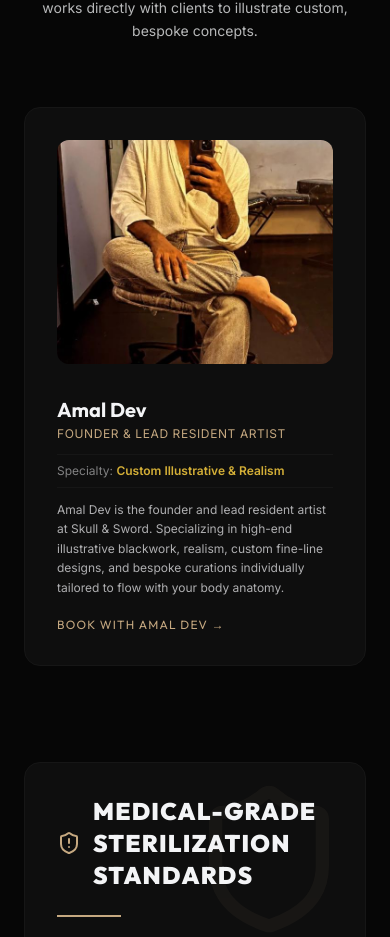
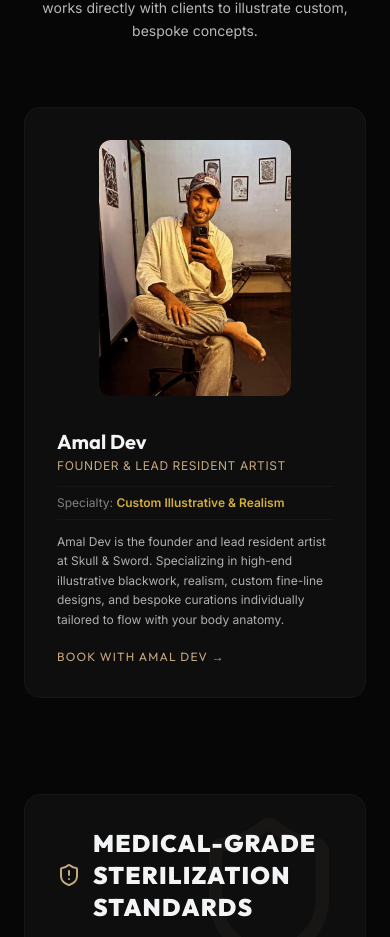
Before and after one commit to thenameisanzu/Skull-Sword, a Next.js app: page /studio in a window 390 px wide. Shown: the part 1135-2072 px from the top of the page. Built offline with nearby package versions, Linux system fonts and the light colour scheme.

Commit message:
layout: adjust artist portrait card sizing and apply object-top alignment to prevent mobile face crop

```diff
--- a/app/studio/page.js
+++ b/app/studio/page.js
@@ -67,13 +67,13 @@ export default function Studio() {
                   className="bg-charcoal-medium border border-charcoal-light p-8 rounded-2xl hover:border-gold-primary/20 transition-all duration-300 flex flex-col sm:flex-row gap-8"
                 >
                   {/* Left canvas portrait placeholder */}
-                  <div className="w-full sm:w-40 h-56 sm:h-auto shrink-0 relative overflow-hidden rounded-xl">
+                  <div className="w-48 h-64 mx-auto sm:mx-0 shrink-0 relative overflow-hidden rounded-xl">
                     {artist.imageSrc ? (
                       // eslint-disable-next-line @next/next/no-img-element
                       <img
                         src={artist.imageSrc}
                         alt={artist.name}
-                        className="w-full h-full object-cover"
+                        className="w-full h-full object-cover object-top"
                       />
                     ) : (
                       <TattooPlaceholder type={artist.type} className="h-full border-none rounded-xl" />
```
